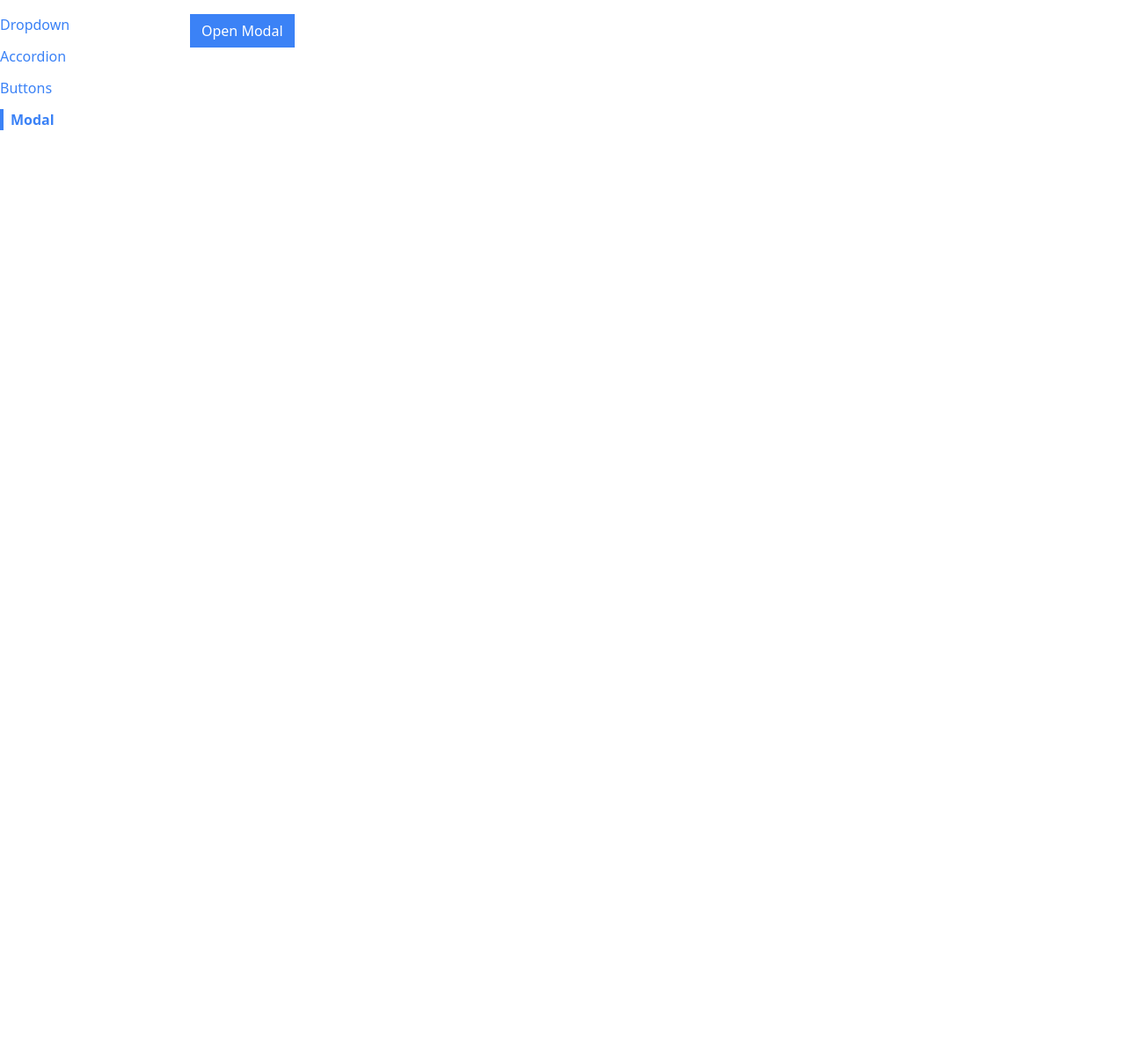
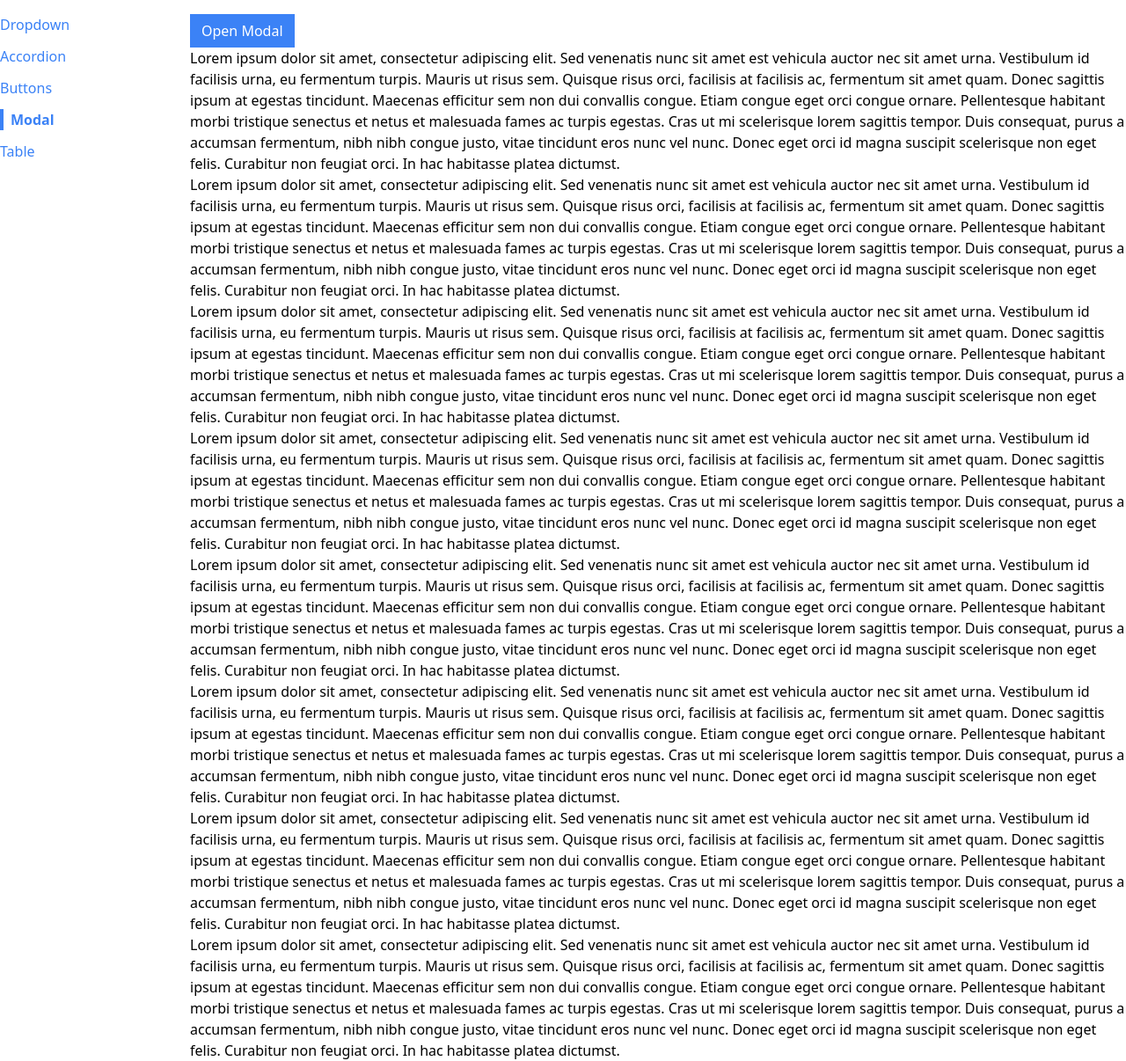
Before and after one commit to luisc8487/navigation-routing-system, a React (Create React App) app in the folder react-comp/: page /modal in a window 1280 px wide. Shown: the whole page at 88% size. Before the commit the page ends 800 px from the top, so only its background shows below. Built offline with nearby package versions, Linux system fonts and the light colour scheme.

Commit message:
fixed bugs on Modal & created a resuable table

```diff
--- a/react-comp/src/App.jsx
+++ b/react-comp/src/App.jsx
@@ -22,6 +22,9 @@ function App() {
         <Route path="/modal">
           <ModalPage />
         </Route>
+        <Route path="/table">
+          <ModalPage />
+        </Route>
       </div>
     </div>
   );
--- a/react-comp/src/components/Modal.jsx
+++ b/react-comp/src/components/Modal.jsx
@@ -1,13 +1,22 @@
 import ReactDOM from "react-dom";
+import {useEffect} from "react";
 
 function Modal({onClose, children, actionBar}) {
+  useEffect(() => {
+    document.body.classList.add("overflow-hidden");
+
+    return () => {
+      document.body.classList.remove("overflow-hidden");
+    };
+  }, []);
+
   return ReactDOM.createPortal(
     <div>
       <div
         onClick={onClose}
-        className="absolute inset-0 bg-gray-300 opacity-80"
+        className="fixed inset-0 bg-gray-300 opacity-80"
       ></div>
-      <div className="absolute inset-40 p-10 bg-white">
+      <div className="fixed inset-40 p-10 bg-white">
         <div className="flex flex-col justify-between h-full">
           {children}
           <div className="flex justify-end">{actionBar}</div>
--- a/react-comp/src/components/Sidebar.jsx
+++ b/react-comp/src/components/Sidebar.jsx
@@ -6,6 +6,7 @@ function Sidebar() {
     {label: "Accordion", path: "/accordion"},
     {label: "Buttons", path: "/buttons"},
     {label: "Modal", path: "/modal"},
+    {label: "Table", path: "/table"},
   ];
 
   const renderedLinks = links.map((link) => {
--- /dev/null
+++ b/react-comp/src/components/Table.jsx
@@ -0,0 +1,4 @@
+function Table() {
+  return <>Table</>;
+}
+export default Table;
--- a/react-comp/src/pages/ModalPage.jsx
+++ b/react-comp/src/pages/ModalPage.jsx
@@ -15,7 +15,9 @@ function ModalPage() {
 
   const actionBar = (
     <div>
-      <Button primary onClick={handleClose}>I Accept</Button>
+      <Button primary onClick={handleClose}>
+        I Accept
+      </Button>
     </div>
   );
   const modal = (
@@ -30,6 +32,110 @@ function ModalPage() {
         Open Modal
       </Button>
       {showModal && modal}
+      <p>
+        Lorem ipsum dolor sit amet, consectetur adipiscing elit. Sed venenatis
+        nunc sit amet est vehicula auctor nec sit amet urna. Vestibulum id
+        facilisis urna, eu fermentum turpis. Mauris ut risus sem. Quisque risus
+        orci, facilisis at facilisis ac, fermentum sit amet quam. Donec sagittis
+        ipsum at egestas tincidunt. Maecenas efficitur sem non dui convallis
+        congue. Etiam congue eget orci congue ornare. Pellentesque habitant
+        morbi tristique senectus et netus et malesuada fames ac turpis egestas.
+        Cras ut mi scelerisque lorem sagittis tempor. Duis consequat, purus a
+        accumsan fermentum, nibh nibh congue justo, vitae tincidunt eros nunc
+        vel nunc. Donec eget orci id magna suscipit scelerisque non eget felis.
+        Curabitur non feugiat orci. In hac habitasse platea dictumst.
+      </p>
+      <p>
+        Lorem ipsum dolor sit amet, consectetur adipiscing elit. Sed venenatis
+        nunc sit amet est vehicula auctor nec sit amet urna. Vestibulum id
+        facilisis urna, eu fermentum turpis. Mauris ut risus sem. Quisque risus
+        orci, facilisis at facilisis ac, fermentum sit amet quam. Donec sagittis
+        ipsum at egestas tincidunt. Maecenas efficitur sem non dui convallis
+        congue. Etiam congue eget orci congue ornare. Pellentesque habitant
+        morbi tristique senectus et netus et malesuada fames ac turpis egestas.
+        Cras ut mi scelerisque lorem sagittis tempor. Duis consequat, purus a
+        accumsan fermentum, nibh nibh congue justo, vitae tincidunt eros nunc
+        vel nunc. Donec eget orci id magna suscipit scelerisque non eget felis.
+        Curabitur non feugiat orci. In hac habitasse platea dictumst.
+      </p>
+      <p>
+        Lorem ipsum dolor sit amet, consectetur adipiscing elit. Sed venenatis
+        nunc sit amet est vehicula auctor nec sit amet urna. Vestibulum id
+        facilisis urna, eu fermentum turpis. Mauris ut risus sem. Quisque risus
+        orci, facilisis at facilisis ac, fermentum sit amet quam. Donec sagittis
+        ipsum at egestas tincidunt. Maecenas efficitur sem non dui convallis
+        congue. Etiam congue eget orci congue ornare. Pellentesque habitant
+        morbi tristique senectus et netus et malesuada fames ac turpis egestas.
+        Cras ut mi scelerisque lorem sagittis tempor. Duis consequat, purus a
+        accumsan fermentum, nibh nibh congue justo, vitae tincidunt eros nunc
+        vel nunc. Donec eget orci id magna suscipit scelerisque non eget felis.
+        Curabitur non feugiat orci. In hac habitasse platea dictumst.
+      </p>
+      <p>
+        Lorem ipsum dolor sit amet, consectetur adipiscing elit. Sed venenatis
+        nunc sit amet est vehicula auctor nec sit amet urna. Vestibulum id
+        facilisis urna, eu fermentum turpis. Mauris ut risus sem. Quisque risus
+        orci, facilisis at facilisis ac, fermentum sit amet quam. Donec sagittis
+        ipsum at egestas tincidunt. Maecenas efficitur sem non dui convallis
+        congue. Etiam congue eget orci congue ornare. Pellentesque habitant
+        morbi tristique senectus et netus et malesuada fames ac turpis egestas.
+        Cras ut mi scelerisque lorem sagittis tempor. Duis consequat, purus a
+        accumsan fermentum, nibh nibh congue justo, vitae tincidunt eros nunc
+        vel nunc. Donec eget orci id magna suscipit scelerisque non eget felis.
+        Curabitur non feugiat orci. In hac habitasse platea dictumst.
+      </p>
+      <p>
+        Lorem ipsum dolor sit amet, consectetur adipiscing elit. Sed venenatis
+        nunc sit amet est vehicula auctor nec sit amet urna. Vestibulum id
+        facilisis urna, eu fermentum turpis. Mauris ut risus sem. Quisque risus
+        orci, facilisis at facilisis ac, fermentum sit amet quam. Donec sagittis
+        ipsum at egestas tincidunt. Maecenas efficitur sem non dui convallis
+        congue. Etiam congue eget orci congue ornare. Pellentesque habitant
+        morbi tristique senectus et netus et malesuada fames ac turpis egestas.
+        Cras ut mi scelerisque lorem sagittis tempor. Duis consequat, purus a
+        accumsan fermentum, nibh nibh congue justo, vitae tincidunt eros nunc
+        vel nunc. Donec eget orci id magna suscipit scelerisque non eget felis.
+        Curabitur non feugiat orci. In hac habitasse platea dictumst.
+      </p>
+      <p>
+        Lorem ipsum dolor sit amet, consectetur adipiscing elit. Sed venenatis
+        nunc sit amet est vehicula auctor nec sit amet urna. Vestibulum id
+        facilisis urna, eu fermentum turpis. Mauris ut risus sem. Quisque risus
+        orci, facilisis at facilisis ac, fermentum sit amet quam. Donec sagittis
+        ipsum at egestas tincidunt. Maecenas efficitur sem non dui convallis
+        congue. Etiam congue eget orci congue ornare. Pellentesque habitant
+        morbi tristique senectus et netus et malesuada fames ac turpis egestas.
+        Cras ut mi scelerisque lorem sagittis tempor. Duis consequat, purus a
+        accumsan fermentum, nibh nibh congue justo, vitae tincidunt eros nunc
+        vel nunc. Donec eget orci id magna suscipit scelerisque non eget felis.
+        Curabitur non feugiat orci. In hac habitasse platea dictumst.
+      </p>
+      <p>
+        Lorem ipsum dolor sit amet, consectetur adipiscing elit. Sed venenatis
+        nunc sit amet est vehicula auctor nec sit amet urna. Vestibulum id
+        facilisis urna, eu fermentum turpis. Mauris ut risus sem. Quisque risus
+        orci, facilisis at facilisis ac, fermentum sit amet quam. Donec sagittis
+        ipsum at egestas tincidunt. Maecenas efficitur sem non dui convallis
+        congue. Etiam congue eget orci congue ornare. Pellentesque habitant
+        morbi tristique senectus et netus et malesuada fames ac turpis egestas.
+        Cras ut mi scelerisque lorem sagittis tempor. Duis consequat, purus a
+        accumsan fermentum, nibh nibh congue justo, vitae tincidunt eros nunc
+        vel nunc. Donec eget orci id magna suscipit scelerisque non eget felis.
+        Curabitur non feugiat orci. In hac habitasse platea dictumst.
+      </p>
+      <p>
+        Lorem ipsum dolor sit amet, consectetur adipiscing elit. Sed venenatis
+        nunc sit amet est vehicula auctor nec sit amet urna. Vestibulum id
+        facilisis urna, eu fermentum turpis. Mauris ut risus sem. Quisque risus
+        orci, facilisis at facilisis ac, fermentum sit amet quam. Donec sagittis
+        ipsum at egestas tincidunt. Maecenas efficitur sem non dui convallis
+        congue. Etiam congue eget orci congue ornare. Pellentesque habitant
+        morbi tristique senectus et netus et malesuada fames ac turpis egestas.
+        Cras ut mi scelerisque lorem sagittis tempor. Duis consequat, purus a
+        accumsan fermentum, nibh nibh congue justo, vitae tincidunt eros nunc
+        vel nunc. Donec eget orci id magna suscipit scelerisque non eget felis.
+        Curabitur non feugiat orci. In hac habitasse platea dictumst.
+      </p>
     </div>
   );
 }
--- /dev/null
+++ b/react-comp/src/pages/TablePage.jsx
@@ -0,0 +1,10 @@
+import Table from "../components/Table";
+
+function TablePage() {
+  return (
+    <>
+      <Table />
+    </>
+  );
+}
+export default TablePage;
```
